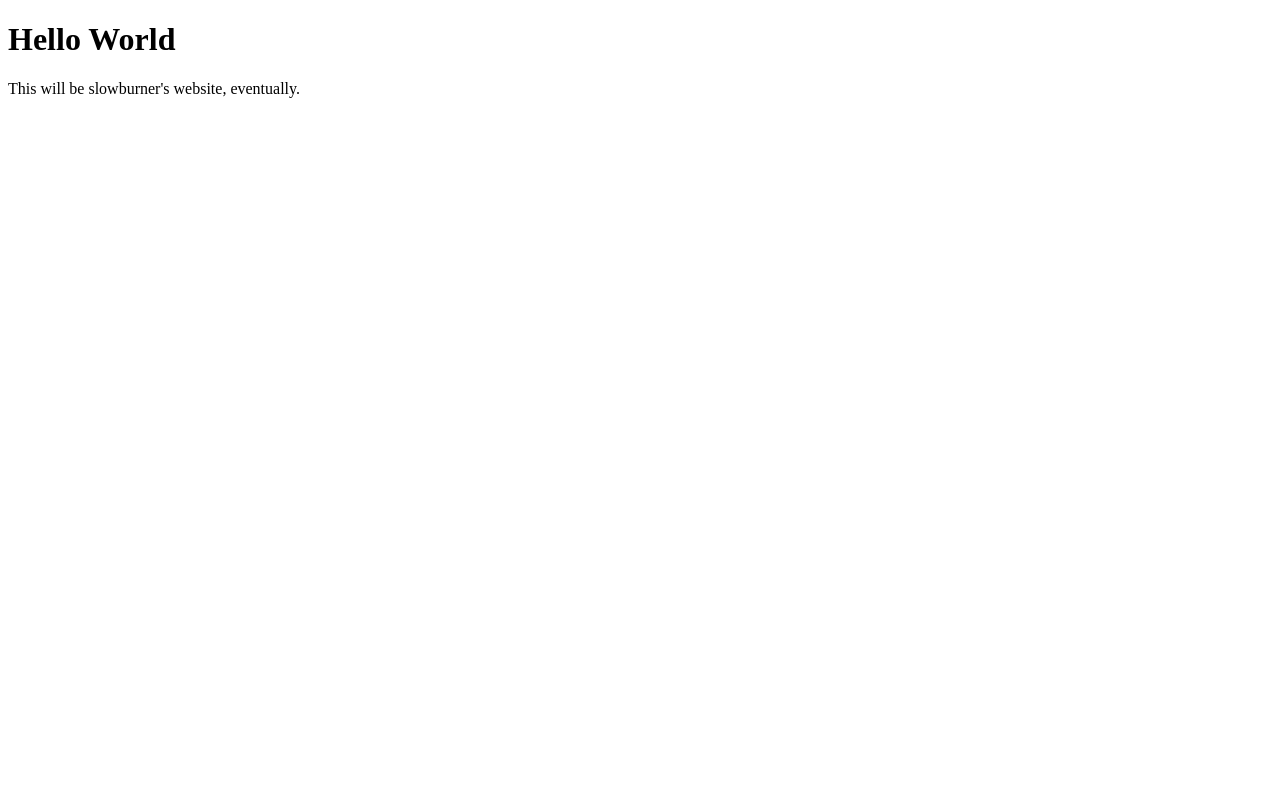
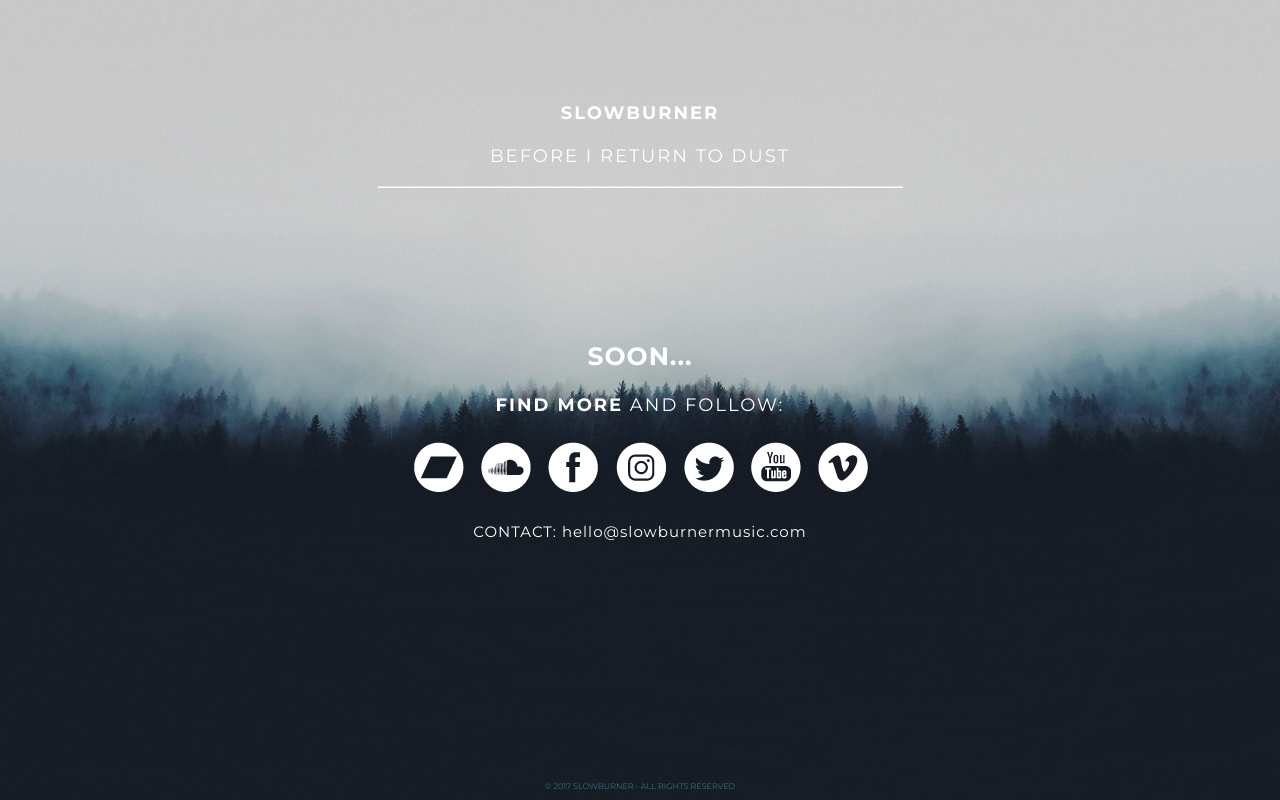
Before and after one commit to slowburnermusic/slowburnermusic.github.io, a plain HTML site: page index.html in a window 1280 px wide. Drawn offline with nearby package versions, Linux system fonts and the light colour scheme; a script that the page names is missing.

Commit message:
Added initial layout
Added folder structure with first version of assets. Developed initial
layout.

```diff
--- /dev/null
+++ b/assets/css/style.css
@@ -0,0 +1,208 @@
+html,
+body,
+.view {
+    height: 100%;
+}
+
+body {
+    font-family: 'Montserrat', sans-serif;
+    color: #fff;
+    background-color: #19202b;
+    font-weight: 400;
+}
+
+.view {
+    background: linear-gradient(to bottom, rgba(0, 0, 0, 0.1) 100%, rgba(0, 0, 0, 0.1) 100%), url(../img/slowburner-background-2.jpg) no-repeat center center fixed;
+    -webkit-background-size: cover;
+    -moz-background-size: cover;
+    -o-background-size: cover;
+    background-size: cover;
+    /*position: relative;*/
+}
+
+ul {
+    list-style-type: none;
+    padding: 0;
+}
+
+ul li {
+    display: inline-block;
+}
+
+li a {
+    text-decoration: none;
+    display: block;
+    width: 100%;
+    height: 100%;
+}
+
+/* Generic */
+.capital-letters {
+    text-transform: uppercase;
+}
+
+.text-centered {
+    text-align: center;
+}
+
+hr {
+    background: #fff;
+    height: 1px;
+}
+
+/* Margins */
+.big-top-margin {
+    margin-top: 100px;
+}
+
+.huge-top-margin {
+    margin-top: 150px;
+}
+
+/* Text size */
+.small-text {
+    font-size: 8px;
+}
+
+.normal-text {
+    font-size: 15px;
+}
+
+.big-text {
+    font-size: 18px;
+}
+
+.huge-text {
+    font-size: 25px;
+}
+
+/* Text kerning size */
+.normal-kerning {
+    letter-spacing: 0px;
+}
+
+.big-kerning {
+    letter-spacing: 1px;
+}
+
+.huge-kerning {
+    letter-spacing: 2px;
+}
+
+/* Bold */
+
+.bold {
+   font-weight: 700;
+}
+
+/* Social icons*/
+/* bandcamp */
+.bandcamp-icon {
+    width: 63px;
+    height: 63px;
+    background: url(../img/social-icons.png) 0 63px;
+}
+
+.bandcamp-icon:hover {
+    width: 63px;
+    height: 63px;
+    background: url(../img/social-icons.png) 0 0;
+}
+
+/* soundcloud */
+.soundcloud-icon {
+    width: 63px;
+    height: 63px;
+    background: url(../img/social-icons.png) -63px 63px;
+}
+
+.soundcloud-icon:hover {
+    width: 63px;
+    height: 63px;
+    background: url(../img/social-icons.png) -63px 0;
+}
+
+/* facebook */
+.facebook-icon {
+    width: 63px;
+    height: 63px;
+    background: url(../img/social-icons.png) -126px 63px;
+}
+
+.facebook-icon:hover {
+    width: 63px;
+    height: 63px;
+    background: url(../img/social-icons.png) -126px 0;
+}
+
+/* instagram */
+.instagram-icon {
+    width: 63px;
+    height: 63px;
+    background: url(../img/social-icons.png) -189px 63px;
+}
+
+.instagram-icon:hover {
+    width: 63px;
+    height: 63px;
+    background: url(../img/social-icons.png) -189px 0;
+}
+
+/* twitter */
+.twitter-icon {
+    width: 63px;
+    height: 63px;
+    background: url(../img/social-icons.png) -252px 63px;
+}
+
+.twitter-icon:hover {
+    width: 63px;
+    height: 63px;
+    background: url(../img/social-icons.png) -252px 0;
+}
+
+/* youtube */
+.youtube-icon {
+    width: 63px;
+    height: 63px;
+    background: url(../img/social-icons.png) -315px 63px;
+}
+
+.youtube-icon:hover {
+    width: 63px;
+    height: 63px;
+    background: url(../img/social-icons.png) -315px 0;
+}
+
+/* vimeo */
+.vimeo-icon {
+    width: 63px;
+    height: 63px;
+    background: url(../img/social-icons.png) -378px 63px;
+}
+
+.vimeo-icon:hover {
+    width: 63px;
+    height: 63px;
+    background: url(../img/social-icons.png) -378px 0;
+}
+
+
+
+/* Footer */
+footer {
+    position: absolute;
+    left: 0;
+    bottom: 0;
+    height: 20px;
+    width: 100%;
+    overflow:hidden;
+}
+
+footer p {
+    font-size: 8px;
+    letter-spacing: 0px;
+    color: #416b7d;
+    text-transform: uppercase;
+    text-align: center;
+}
--- a/index.html
+++ b/index.html
@@ -1,7 +1,49 @@
 <!DOCTYPE html>
 <html>
+    <head>
+        <!--Bootstrap-->
+        <link rel="stylesheet" href="https://maxcdn.bootstrapcdn.com/bootstrap/4.0.0-alpha.6/css/bootstrap.min.css" integrity="sha384-rwoIResjU2yc3z8GV/NPeZWAv56rSmLldC3R/AZzGRnGxQQKnKkoFVhFQhNUwEyJ" crossorigin="anonymous">
+        <script src="https://code.jquery.com/jquery-3.1.1.slim.min.js" integrity="sha384-A7FZj7v+d/sdmMqp/nOQwliLvUsJfDHW+k9Omg/a/EheAdgtzNs3hpfag6Ed950n" crossorigin="anonymous"></script>
+        <script src="https://cdnjs.cloudflare.com/ajax/libs/tether/1.4.0/js/tether.min.js" integrity="sha384-DztdAPBWPRXSA/3eYEEUWrWCy7G5KFbe8fFjk5JAIxUYHKkDx6Qin1DkWx51bBrb" crossorigin="anonymous"></script>
+        <script src="https://maxcdn.bootstrapcdn.com/bootstrap/4.0.0-alpha.6/js/bootstrap.min.js" integrity="sha384-vBWWzlZJ8ea9aCX4pEW3rVHjgjt7zpkNpZk+02D9phzyeVkE+jo0ieGizqPLForn" crossorigin="anonymous"></script>
+        <!--Fonts-->
+        <link href="https://fonts.googleapis.com/css?family=Montserrat:400,700" rel="stylesheet">
+        <!--Custom Css-->
+        <link rel="stylesheet" type="text/css" href="assets/css/style.css">
+    </head>
     <body>
-        <h1>Hello World</h1>
-        <p>This will be slowburner's website, eventually.</p>
+        <!--Mask-->
+        <div class="view">
+            <!--Intro content-->
+            <div class="full-bg-img flex-center"/>
+            <!--Content-->
+            <div class="container">
+                <div class="row">
+                    <div class="col-md-12 text-centered big-top-margin">
+                        <p class="capital-letters  big-text huge-kerning bold">Slowburner</p>
+                        <p class="capital-letters big-text huge-kerning">Before I Return To Dust</p>
+                        <div class="col-md-6 offset-md-3"><hr></div>
+                        <p class="capital-letters huge-text big-kerning bold huge-top-margin">Soon...</p>
+                        <p class="capital-letters big-text huge-kerning"><span class="bold">Find More</span> And Follow:</p>
+                        <ul class="social-links">
+                            <li class="bandcamp-icon"><a href="https://slowburnermusic.bandcamp.com/" target="_blank"></a></li>
+                            <li class="soundcloud-icon"><a href="https://soundcloud.com/slowburnermusic" target="_blank"></a></li>
+                            <li class="facebook-icon"><a href="https://www.facebook.com/slowburnermusic/" target="_blank"></a></li>
+                            <li class="instagram-icon"><a href="https://www.instagram.com/slowburnermusic/" target="_blank"></a></li>
+                            <li class="twitter-icon"><a href="https://twitter.com/SlwbrnrMusic" target="_blank"></a></li>
+                            <li class="youtube-icon"><a href="https://www.youtube.com/channel/UCOGAD2765cNI8x4hm6qqgcA" target="_blank"></a></li>
+                            <li class="vimeo-icon"><a href="https://vimeo.com/slowburner" target="_blank"></a></li>
+                        </ul>
+                        <p class="normal-text big-kerning"><span class="capital-letters">Contact: </span>hello@slowburnermusic.com</p>
+                    </div>
+                </div>
+            </div>
+
+            <!--/Intro content-->
+        </div>
+        <!--/.Mask-->
+        <footer>
+             <p>&copy; 2017 Slowburner - All Rights Reserved</p>
+        </footer>
     </body>
 </html>
```
Also changed, not shown: assets/img/slowburner-background-2.jpg (added), assets/img/slowburner-background.jpg (added), assets/img/social-icons.png (added).
